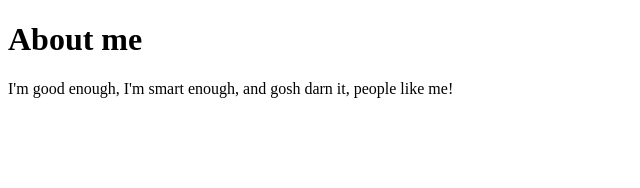
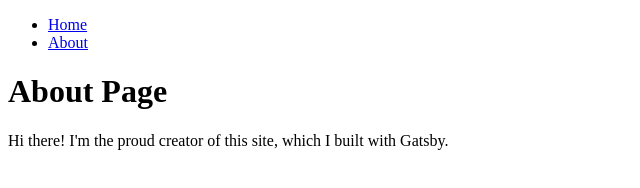
Before and after one commit to curiousmockingbird/new-gatsby-for-deployment, a Gatsby site: page /about in a window 1280 px wide. Shown: the whole page, without its empty margins (0-640 px from the left). Built offline with nearby package versions, Linux system fonts and the light colour scheme; Gatsby itself is replaced by a stand-in of ours.

Commit message:
Add layout.js component

```diff
--- /dev/null
+++ b/src/components/layout.js
@@ -0,0 +1,24 @@
+import * as React from "react"
+import { Link } from "gatsby"
+
+const Layout = ({ pageTitle, children }) => {
+  return (
+    <main>
+      <title>{pageTitle}</title>
+      <nav>
+        <ul>
+          <li>
+            <Link to="/">Home</Link>
+          </li>
+          <li>
+            <Link to="/about">About</Link>
+          </li>
+        </ul>
+      </nav>
+      <h1>{pageTitle}</h1>
+      {children}
+    </main>
+  )
+}
+
+export default Layout
--- a/src/pages/about.js
+++ b/src/pages/about.js
@@ -1,12 +1,13 @@
 //About page
 import * as React from "react"
+import { Link } from "gatsby"
+import Layout from "../components/layout"
 
 const AboutPage = () => {
   return (
-    <main>
-      <h1>About me</h1>
-      <p>I'm good enough, I'm smart enough, and gosh darn it, people like me!</p>
-    </main>
+   <Layout pageTitle="About Page">
+      <p>Hi there! I'm the proud creator of this site, which I built with Gatsby.</p>
+    </Layout>
   )
 }
 
```
Also changed, not shown: src/pages/index.js (+5 -4 lines).
